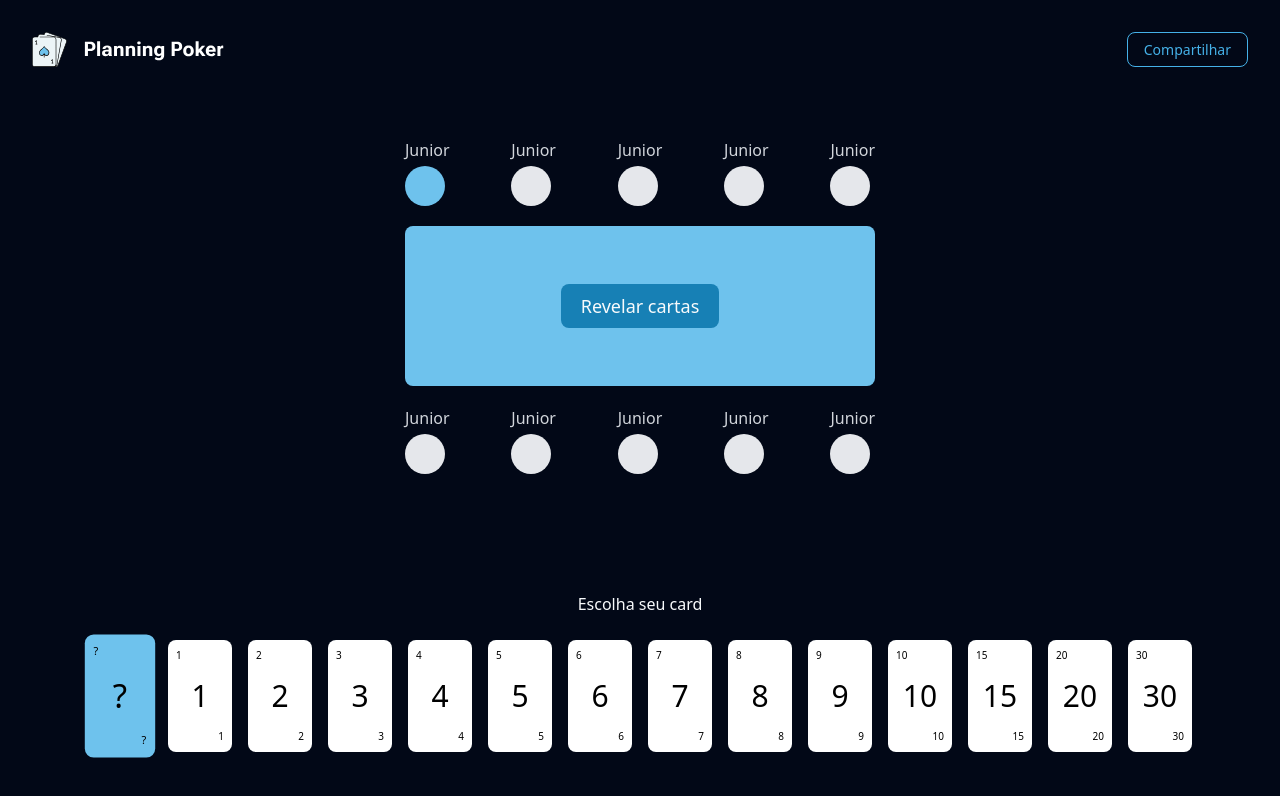
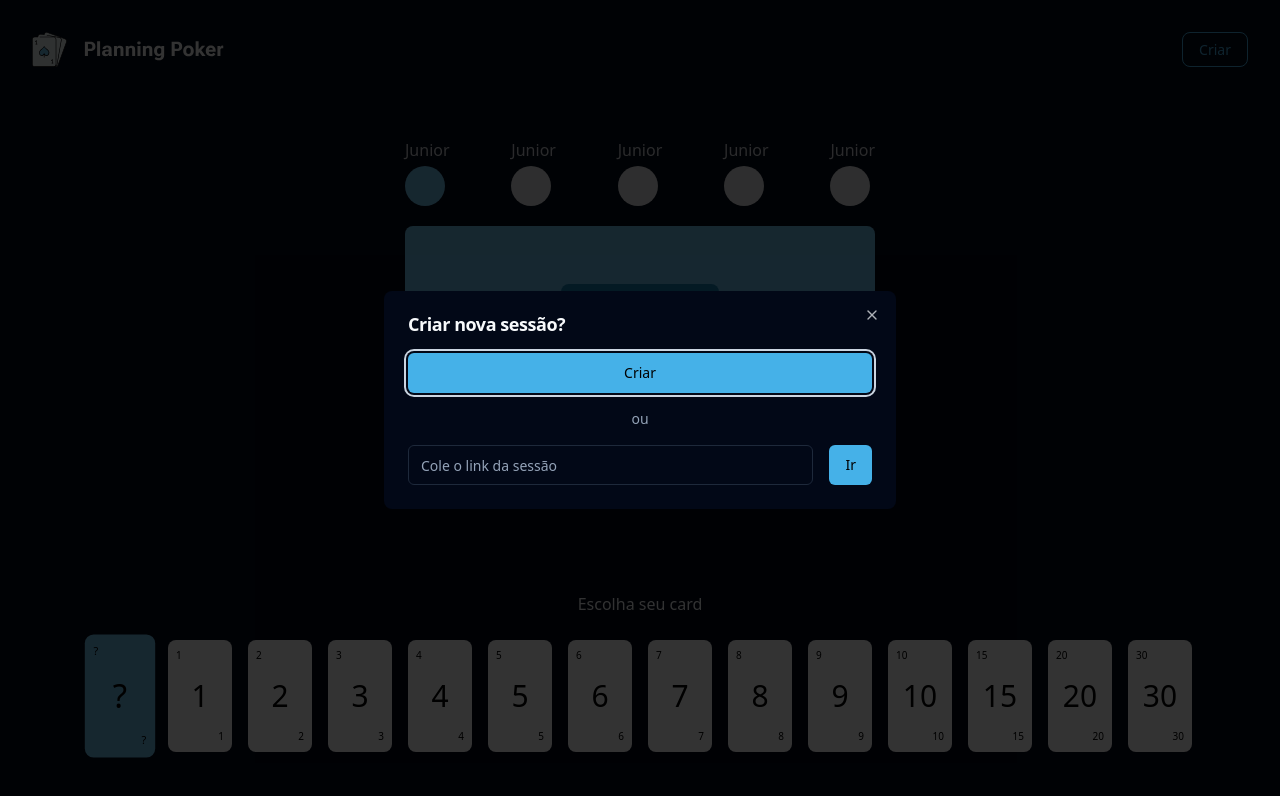
Before and after one commit to joaorodrs/planning-poker, a React (Vite) app: page /session in a window 1280 px wide. Shown: the top 796 px of the page. Built offline with nearby package versions, Linux system fonts and the light colour scheme; no server answers.

Commit message:
feat(session): adds session creation popover

```diff
--- /dev/null
+++ b/src/components/dialogs/no-session-dialog.tsx
@@ -0,0 +1,59 @@
+import { Input } from "@/components/ui/input"
+import {
+  Dialog,
+  DialogContent,
+  DialogDescription,
+  DialogHeader,
+  DialogTitle,
+} from "@/components/ui/dialog"
+import { Button } from "../ui/button";
+import { FormEvent } from "react";
+
+type Props = {
+  isOpen: boolean;
+  onClose(): void;
+  onOpenSession(url?: string): void;
+}
+
+const NoSessionDialog = ({ isOpen, onClose, onOpenSession }: Props) => {
+  function onSubmit(event: FormEvent) {
+    event.preventDefault()
+
+    const values = event.target as unknown as { url: { value: string } }
+    const url = values.url?.value
+
+    const urlQuery = url.split('/')[url.split('/').length - 1]
+
+    onOpenSession(urlQuery)
+  }
+
+  return (
+    <Dialog open={isOpen} onOpenChange={open => !open ? onClose() : undefined}>
+      <DialogContent className="border-none">
+        <DialogHeader>
+          <DialogTitle>Criar nova sessão?</DialogTitle>
+        </DialogHeader>
+        <DialogDescription>
+          <Button
+            className="bg-primary-400 text-black mt-1 w-full"
+            onClick={() => onOpenSession()}
+          >
+            Criar
+          </Button>
+          <p className="my-4 text-center">ou</p>
+          <form onSubmit={onSubmit}>
+            <div className="flex space-x-4">
+              <Input
+                name="url"
+                placeholder="Cole o link da sessão"
+              />
+              <Button className="bg-primary-400 text-black" type="submit">Ir</Button>
+            </div>
+          </form>
+        </DialogDescription>
+      </DialogContent>
+    </Dialog>
+  )
+}
+
+export default NoSessionDialog
--- a/src/components/dialogs/session-dialog.tsx
+++ /dev/null
@@ -1,35 +0,0 @@
-import { Input } from "@/components/ui/input"
-import {
-  Dialog,
-  DialogContent,
-  DialogDescription,
-  DialogHeader,
-  DialogTitle,
-  DialogFooter,
-} from "@/components/ui/dialog"
-import { Button } from "../ui/button";
-
-type Props = {
-  isOpen: boolean;
-  onClose(): void;
-}
-
-const SessionDialog = ({ isOpen, onClose }: Props) => {
-  return (
-    <Dialog open={isOpen} onOpenChange={open => !open ? onClose() : undefined}>
-      <DialogContent className="border-none">
-        <DialogHeader>
-          <DialogTitle>Novo usuário</DialogTitle>
-        </DialogHeader>
-        <DialogDescription>
-          <Input placeholder="Qual o seu nome?" />
-        </DialogDescription>
-        <DialogFooter>
-          <Button className="bg-primary-400 text-black mt-1">Enviar</Button>
-        </DialogFooter>
-      </DialogContent>
-    </Dialog>
-  )
-}
-
-export default SessionDialog
--- a/src/components/header.tsx
+++ b/src/components/header.tsx
@@ -1,10 +1,20 @@
 import logo from '@/assets/logo.svg'
 
-const Header = () => {
+type Props = {
+  session?: unknown;
+  onAction(): void;
+}
+
+const Header = ({ session, onAction }: Props) => {
   return (
     <header className="w-full flex justify-between p-8">
       <img src={logo} alt="Planning Poker" className="w-32 md:w-48" />
-      <button className="border border-primary-400 text-sm text-primary-400 py-1 px-4 rounded-lg">Compartilhar</button>
+      <button
+        className="border border-primary-400 text-sm text-primary-400 py-1 px-4 rounded-lg"
+        onClick={onAction}
+      >
+        {session ? 'Compartilhar' : 'Criar'}
+      </button>
     </header>
   )
 }
--- a/src/pages/session.tsx
+++ b/src/pages/session.tsx
@@ -3,21 +3,41 @@ import { useState } from 'react'
 import Deck from "@/components/deck"
 import Header from "@/components/header"
 import PokerDesk from "@/components/poker-desk"
+import NoSessionDialog from '@/components/dialogs/no-session-dialog'
+import { useNavigate } from 'react-router-dom'
 
 export default function Session() {
+  const navigate = useNavigate()
+  const [isOpen, setIsOpen] = useState(true);
   const [cardSelected, setCardSelected] = useState<number>()
 
   function onSelectCard(value?: number) {
     setCardSelected(value)
   }
 
+  async function onNewSession() { }
+
+  function onOpenSession(url?: string) {
+    if (!url) {
+      return onNewSession()
+    }
+
+    navigate(url, { replace: true })
+  }
+
   return (
     <main className="w-screen h-screen flex flex-col justify-between">
-      <Header />
+      <Header onAction={() => setIsOpen(true)} />
 
       <PokerDesk />
 
       <Deck cardSelected={cardSelected} onSelectCard={onSelectCard} />
+
+      <NoSessionDialog
+        isOpen={isOpen}
+        onClose={() => setIsOpen(false)}
+        onOpenSession={onOpenSession}
+      />
     </main>
   )
 }
```
